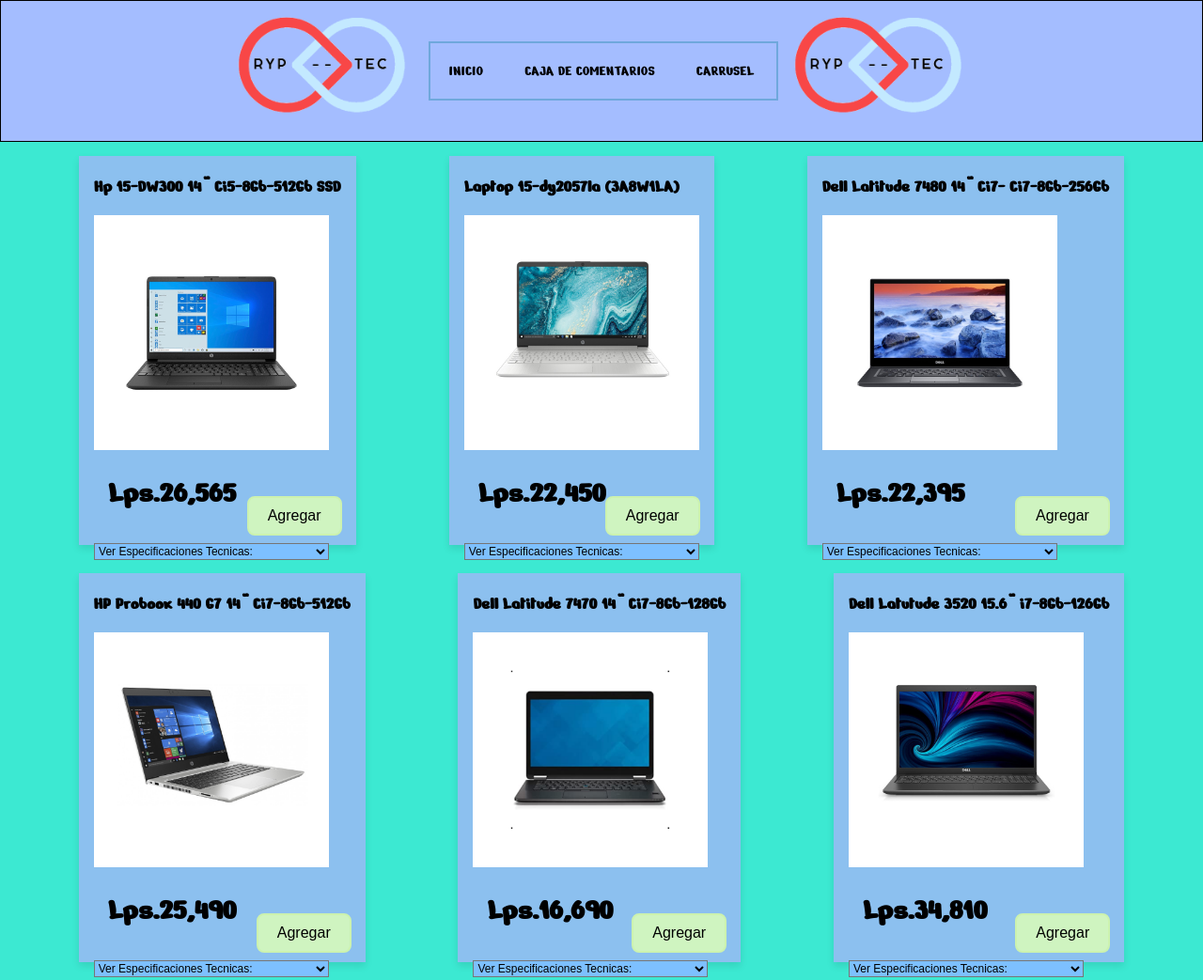
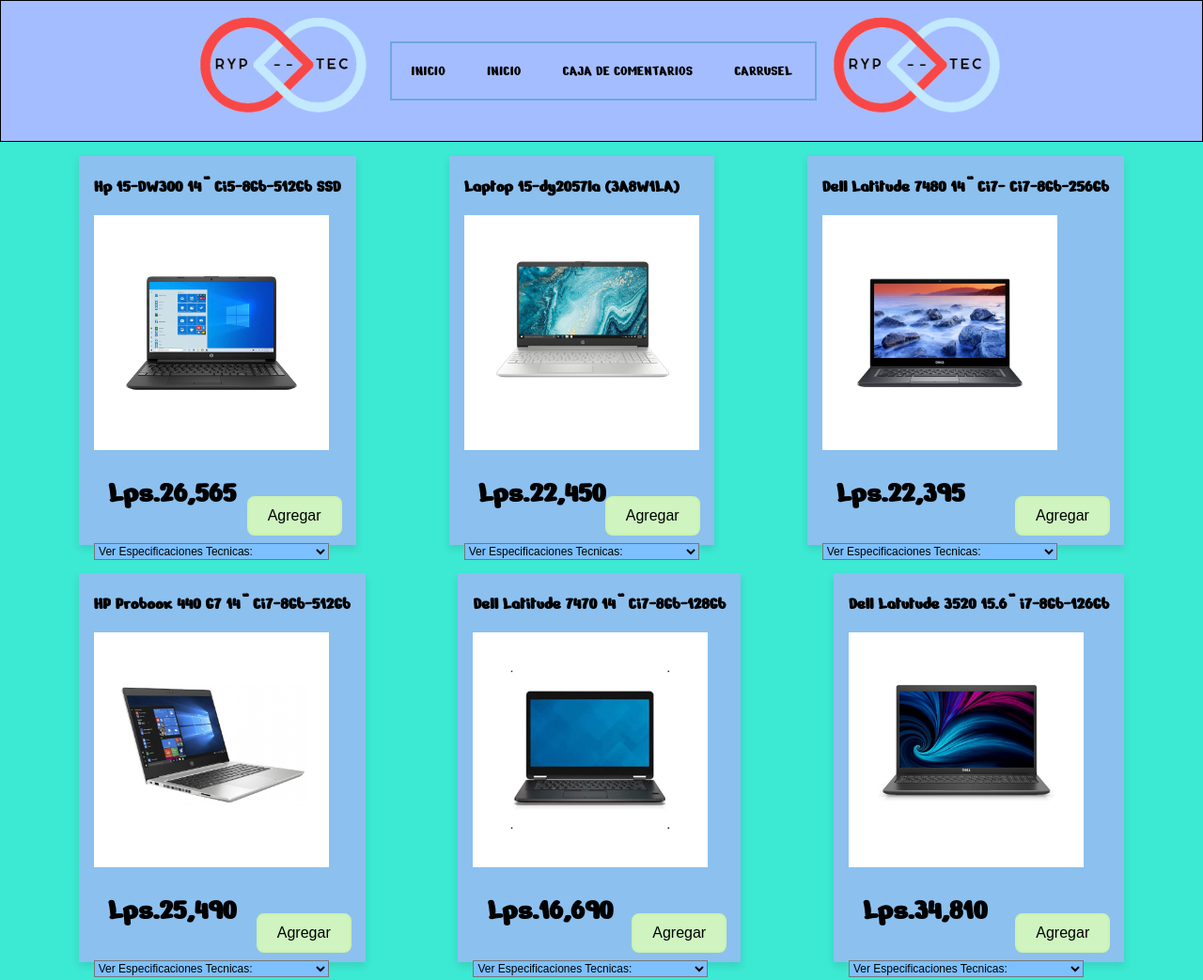
Before and after one commit to RENSOKIWI/Tienda, a plain HTML site: page computadoras.html in a window 1280 px wide. Shown: the top 1043 px of the page at 94% size. Drawn offline with Linux system fonts and the light colour scheme; a script that the page names is missing.

Commit message:
Update computadoras.html

```diff
--- a/computadoras.html
+++ b/computadoras.html
@@ -14,7 +14,7 @@
         <td colspan="2">
             <ul class="Menu">
             <li><a href="index.html">INICIO</a></li>
-
+           <li><a href="categorias.html">INICIO</a></li>
             <li><a href="https://forms.gle/kkZemj1woCzSb2Cb7" target="_blank">CAJA DE COMENTARIOS</a></li>
             <li><a href="Carrusel.html">CARRUSEL</a></li>
           </ul>
```
